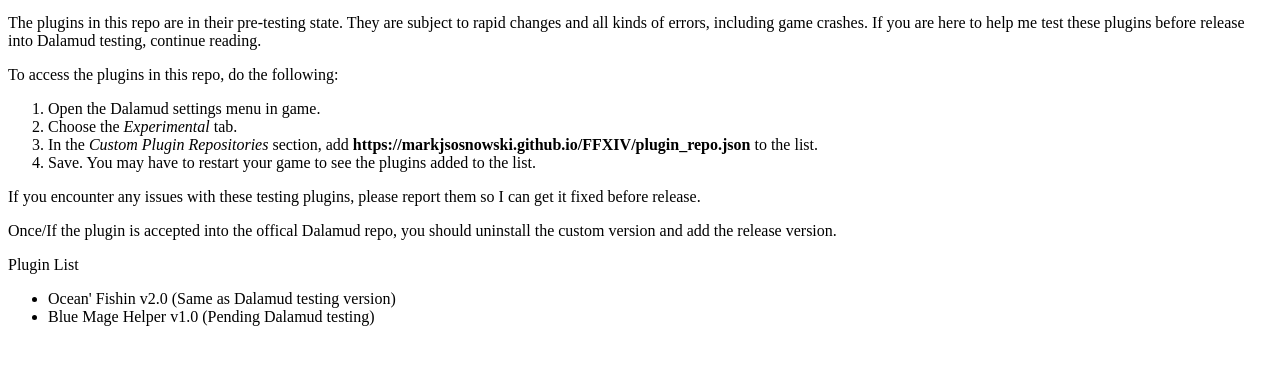
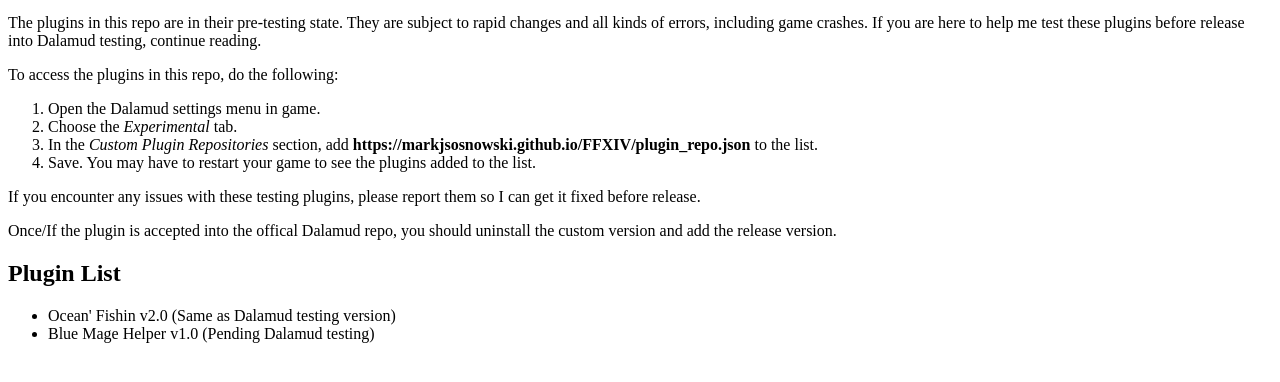
Before and after one commit to markjsosnowski/markjsosnowski.github.io, a plain HTML site: page FFXIV/index.html in a window 1280 px wide. Shown: the part 86-468 px from the top of the page. Drawn offline with Linux system fonts and the light colour scheme.

Commit message:
Update index.html

```diff
--- a/FFXIV/index.html
+++ b/FFXIV/index.html
@@ -20,7 +20,7 @@
 <p>If you encounter any issues with these testing plugins, please report them so I can get it fixed before release.</p>
 <p>Once/If the plugin is accepted into the offical Dalamud repo, you should uninstall the custom version and add the release version.</p>
 
-<p>Plugin List
+<p><h2>Plugin List</h2>
   <ul>
     <li>Ocean' Fishin v2.0 (Same as Dalamud testing version)</li>
     <li>Blue Mage Helper v1.0 (Pending Dalamud testing)</li>
```
